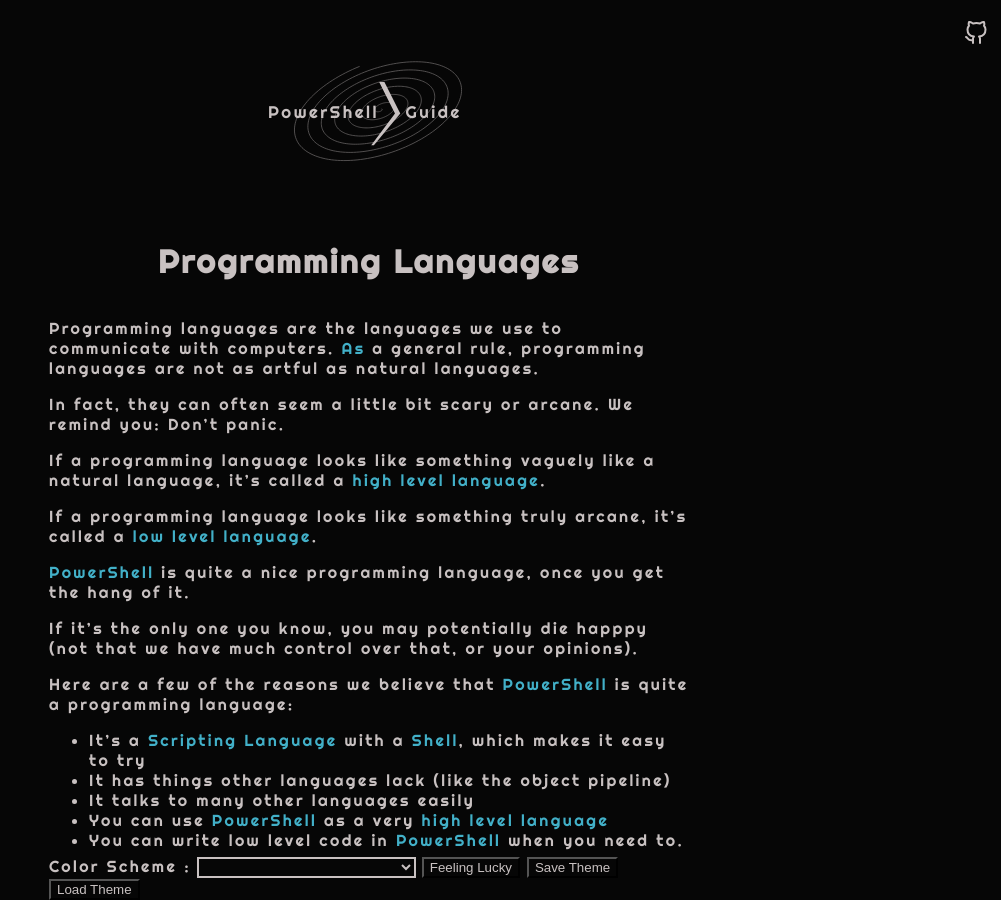
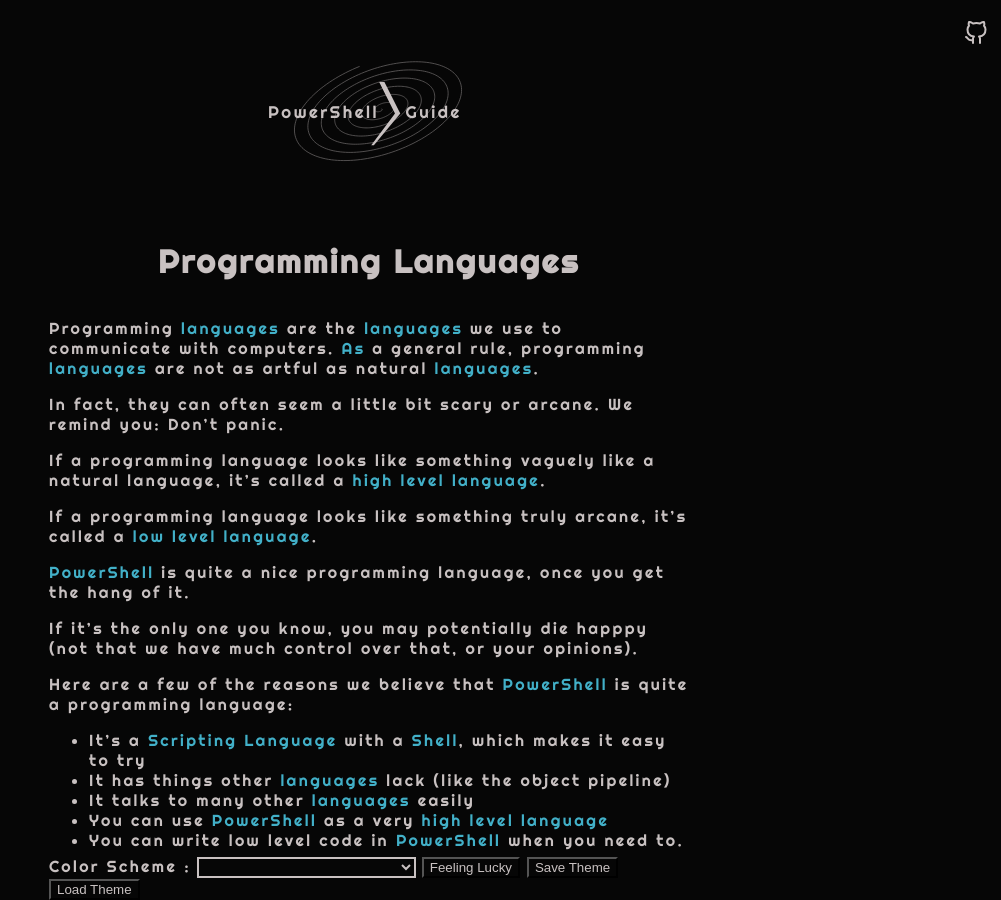
Before and after one commit to PowerShellGuides/PowerShellGuide, a Jekyll site: the page built from docs/Languages/Programming-Languages.md, in a window 1280 px wide. Shown: the whole page, without its empty margins (279-1280 px from the left). Built offline with Jekyll 4.4.1, drawn with Linux system fonts in a browser that asks for light colours; part of the change alters nothing that is shown.

```diff
--- a/docs/Languages/Programming-Languages.md
+++ b/docs/Languages/Programming-Languages.md
@@ -8,9 +8,9 @@ title: Programming Languages
 layout: default
 ---
 
-Programming languages are the languages we use to communicate with computers.
+Programming [languages](/Languages) are the [languages](/Languages) we use to communicate with computers.
 [
-As](/PowerShell/Operators/Type-Operators) a general rule, programming languages are not as artful as natural languages.
+As](/PowerShell/Operators/Type-Operators) a general rule, programming [languages](/Languages) are not as artful as natural [languages](/Languages).
 
 In fact, they can often seem a little bit scary or arcane.  We remind you:  Don't panic.
 
@@ -25,7 +25,7 @@ If it's the only one you know, you may potentially die happpy (not that we have
 Here are a few of the reasons we believe that [PowerShell](/PowerShell) is quite a programming language:
 
 * It's a [Scripting Language](/Languages/Scripting-Languages) with a [Shell](/Shells), which makes it easy to try
-* It has things other languages lack (like the object pipeline)
-* It talks to many other languages easily
+* It has things other [languages](/Languages) lack (like the object pipeline)
+* It talks to many other [languages](/Languages) easily
 * You can use [PowerShell](/PowerShell) as a very [high level language](/Languages/High-Level-Languages)
 * You can write low level code in [PowerShell](/PowerShell) when you need to.
```
